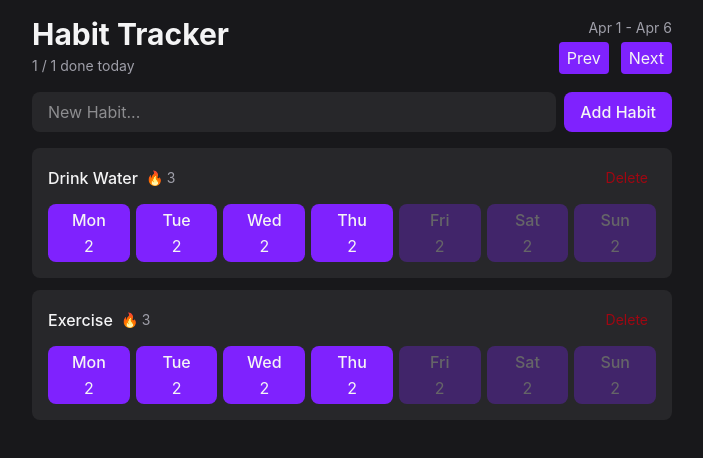
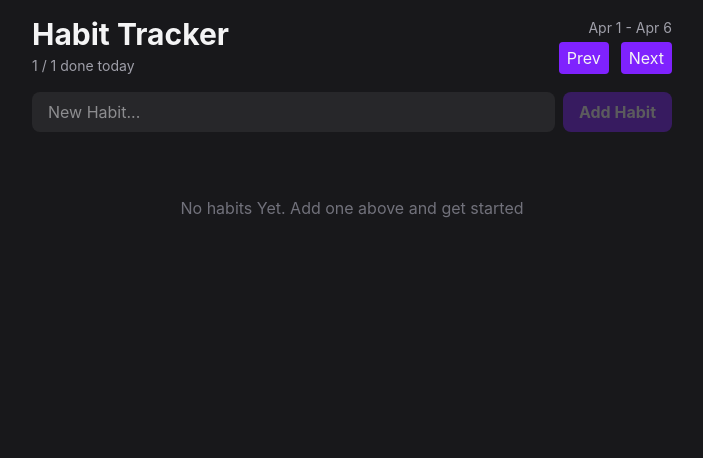
Before and after one commit to jptuyisenge/habittracker, a React (Vite) app: page / in a window 1280 px wide. Shown: the top 458 px of the page, without its empty margins (288-991 px from the left). Built offline with nearby package versions, Linux system fonts and the light colour scheme.

Commit message:
ft-added functionality to dynamically add and list of habits

```diff
--- a/src/App.tsx
+++ b/src/App.tsx
@@ -1,13 +1,21 @@
+import { useState } from "react";
+
 import { Header } from "./components/Header";
 import { HabitForm } from "./components/HabitForm";
-import { HabitList } from "./components/HabitList";
+import { HabitList, type Habit } from "./components/HabitList";
 
 export default function App() {
+  const [habits, setHabits] = useState<Habit[]>([]);
+
+  function addHabit(name: string) {
+    setHabits((curr) => [...curr, { id: crypto.randomUUID(), name }]);
+  }
+
   return (
     <div className="max-w-2xl mx-auto flex flex-col gap-4 p-4">
       <Header />
-      <HabitForm />
-      <HabitList />
+      <HabitForm addHabit={addHabit} />
+      <HabitList habits={habits} />
     </div>
   );
 }
--- a/src/components/HabitForm.tsx
+++ b/src/components/HabitForm.tsx
@@ -1,13 +1,37 @@
+import { useState } from "react";
 import { Button } from "./Button";
 
-export function HabitForm() {
+type HabitFormProps = {
+  addHabit: (name: string) => void;
+};
+
+export function HabitForm({ addHabit }: HabitFormProps) {
+  const [name, setName] = useState("");
+
+
+  function handleSubmit(e: SubmitEvent) {
+    e.preventDefault();
+
+    if (name.trim() === "") return;
+    setName("");
+    addHabit(name);
+  }
+
   return (
-    <form className="flex gap-2">
+    <form className="flex gap-2" onSubmit={handleSubmit}>
       <input
+        value={name}
+        onChange={(e) => setName(e.target.value)}
         className="flex-1 rounded-lg bg-zinc-800 px-4 py-2 outline-none focus-visible:ring-2 focus-visible:ring-violet-500"
         placeholder="New Habit..."
       />
-      <Button className="rounded-lg px-4 py-2 font-medium">Add Habit</Button>
+      <Button
+        disabled={name.trim() === ""}
+        className="rounded-lg px-4 py-2 font-bold"
+      >
+        {" "}
+        Add Habit{" "}
+      </Button>
     </form>
   );
 }
--- a/src/components/HabitList.tsx
+++ b/src/components/HabitList.tsx
@@ -7,12 +7,13 @@ import {
   startOfWeek,
 } from "date-fns";
 
-export function HabitList() {
-  const habits = [
-    { id: 1, name: "Drink Water" },
-    { id: 2, name: "Exercise" },
-  ];
+export type Habit = { id: string; name: string };
 
+type HabitsListProps = {
+  habits: Habit[];
+};
+
+export function HabitList({ habits }: HabitsListProps) {
   if (habits.length == 0) {
     return (
       <p className="text-center text-zinc-500 py-12">
@@ -31,7 +32,7 @@ export function HabitList() {
 }
 
 type habitItemProps = {
-  habitItem: { id: number; name: string };
+  habitItem: Habit;
 };
 
 function HabitItem({ habitItem }: habitItemProps) {
```
